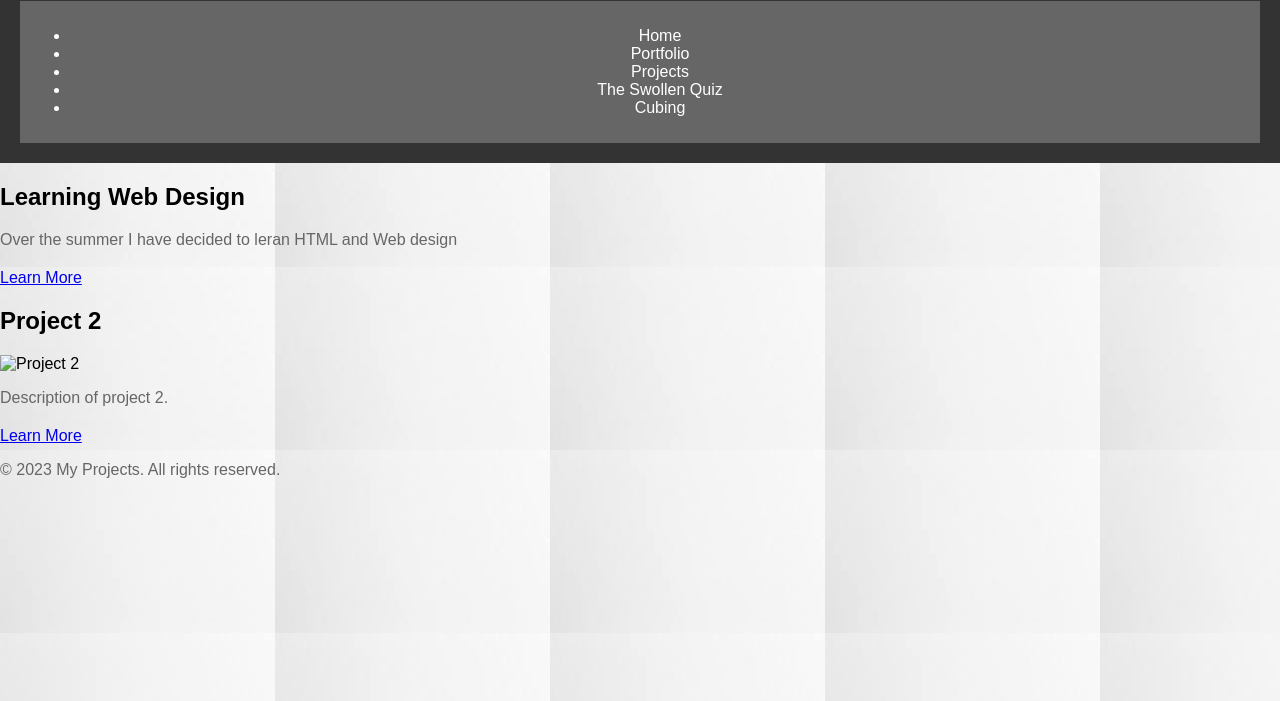
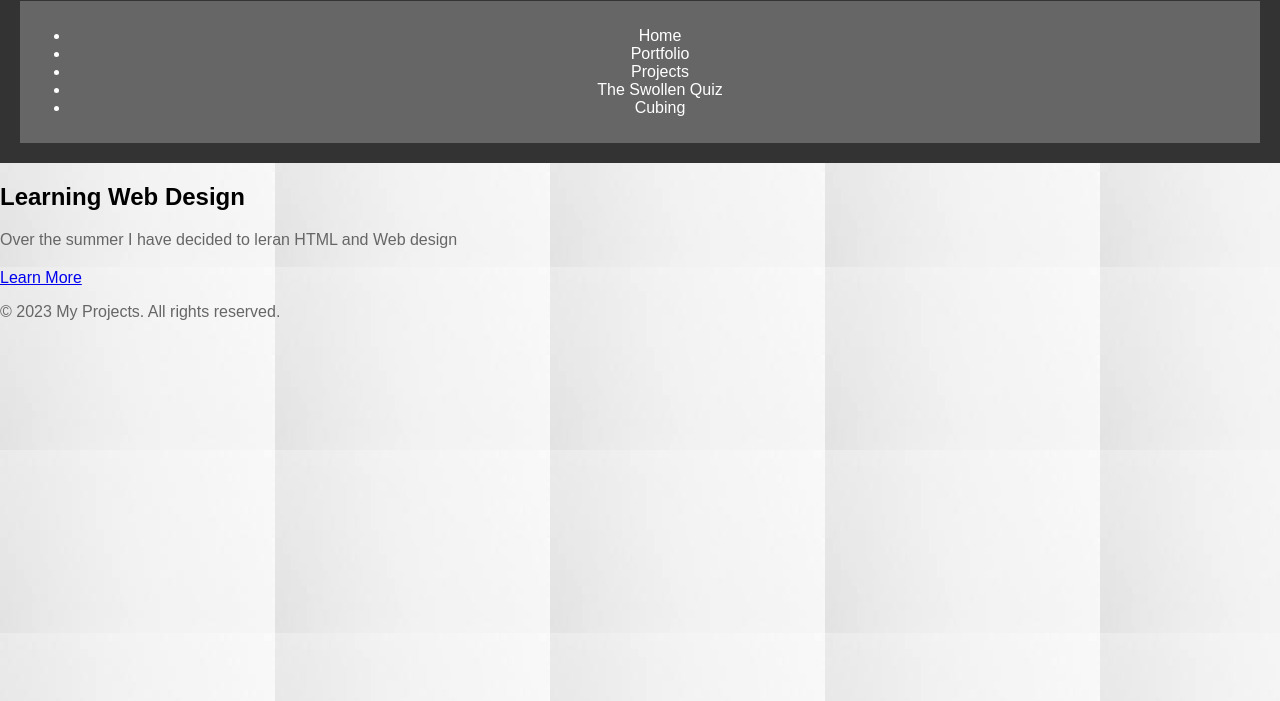
Before and after one commit to RubikKing456/The-Swollen-Website, a plain HTML site: page projects.html in a window 1280 px wide. Shown: the part 99-800 px from the top of the page. Drawn offline with Linux system fonts and the light colour scheme.

Commit message:
Update projects.html

```diff
--- a/projects.html
+++ b/projects.html
@@ -31,13 +31,6 @@
       <a href="project1.html">Learn More</a>
     </section>
 
-    <section class="project">
-      <h2>Project 2</h2>
-      <img src="project2.jpg" alt="Project 2">
-      <p>Description of project 2.</p>
-      <a href="projects2.html">Learn More</a>
-    </section>
-
 
   </main>
 
```
